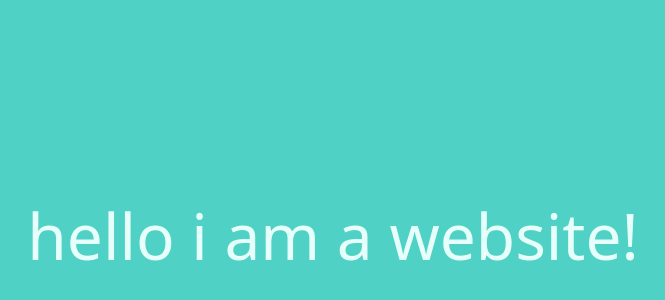
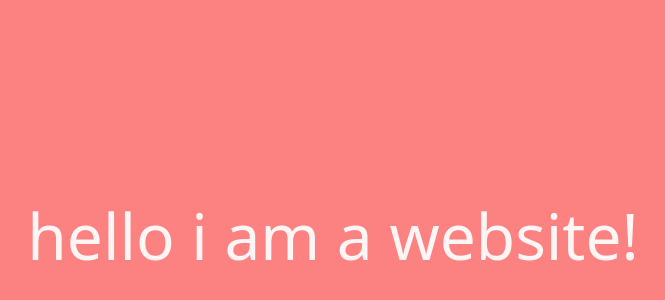
Before and after one commit to sudopriestmx/beginner-tailwind-site, a website built with Parcel: page src/index.html in a window 1280 px wide. Shown: the part 164-464 px from the top of the page, without its empty margins (307-972 px from the left). Built offline with nearby package versions, Linux system fonts and the light colour scheme.

Commit message:
change background to red

```diff
--- a/src/index.html
+++ b/src/index.html
@@ -5,7 +5,7 @@
   <meta name="viewport" content="width=device-width, initial-scale=1.0">
   <title>Beginner Tailwind</title>
 </head>
-<body class="min-h-screen flex items-center justify-center text-6xl bg-teal-400 text-teal-100">
+<body class="min-h-screen flex items-center justify-center text-6xl bg-red-400 text-red-100">
   hello i am a website!
 
   <script src="index.js"></script>
```
